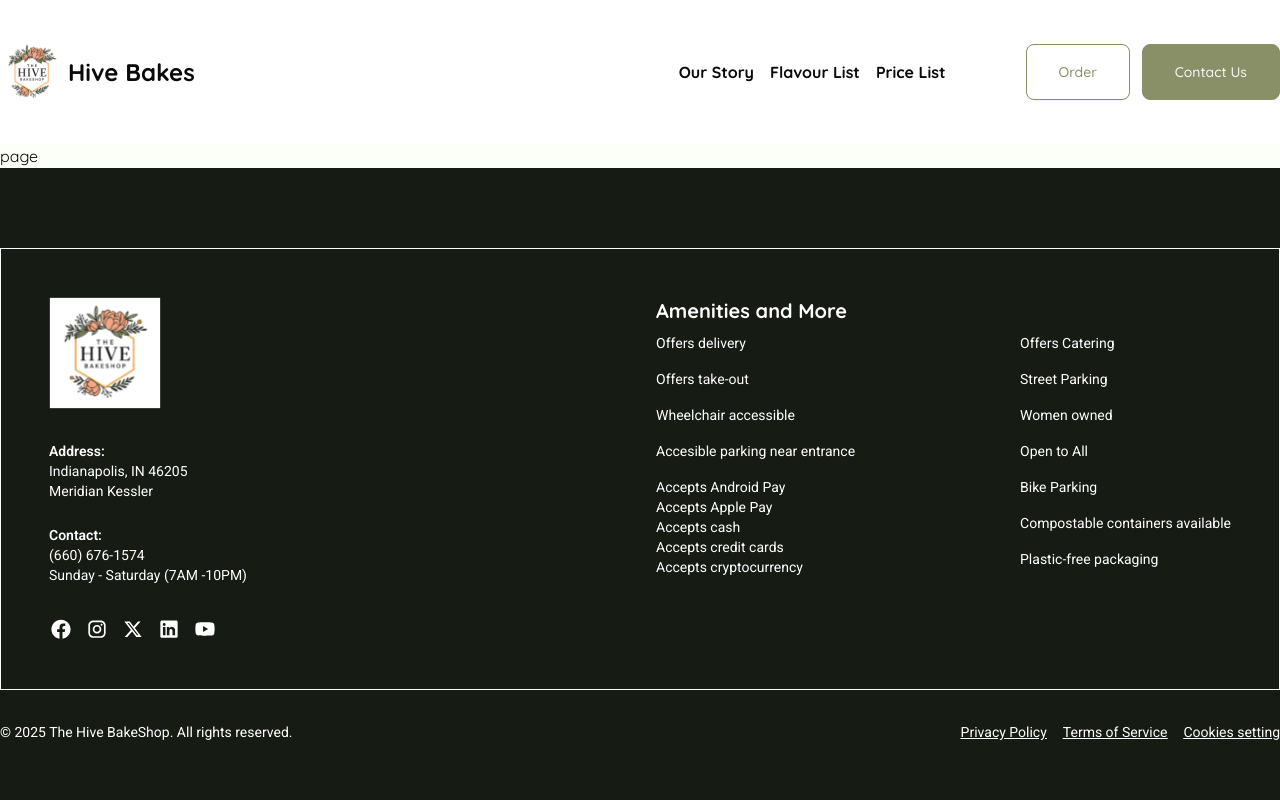
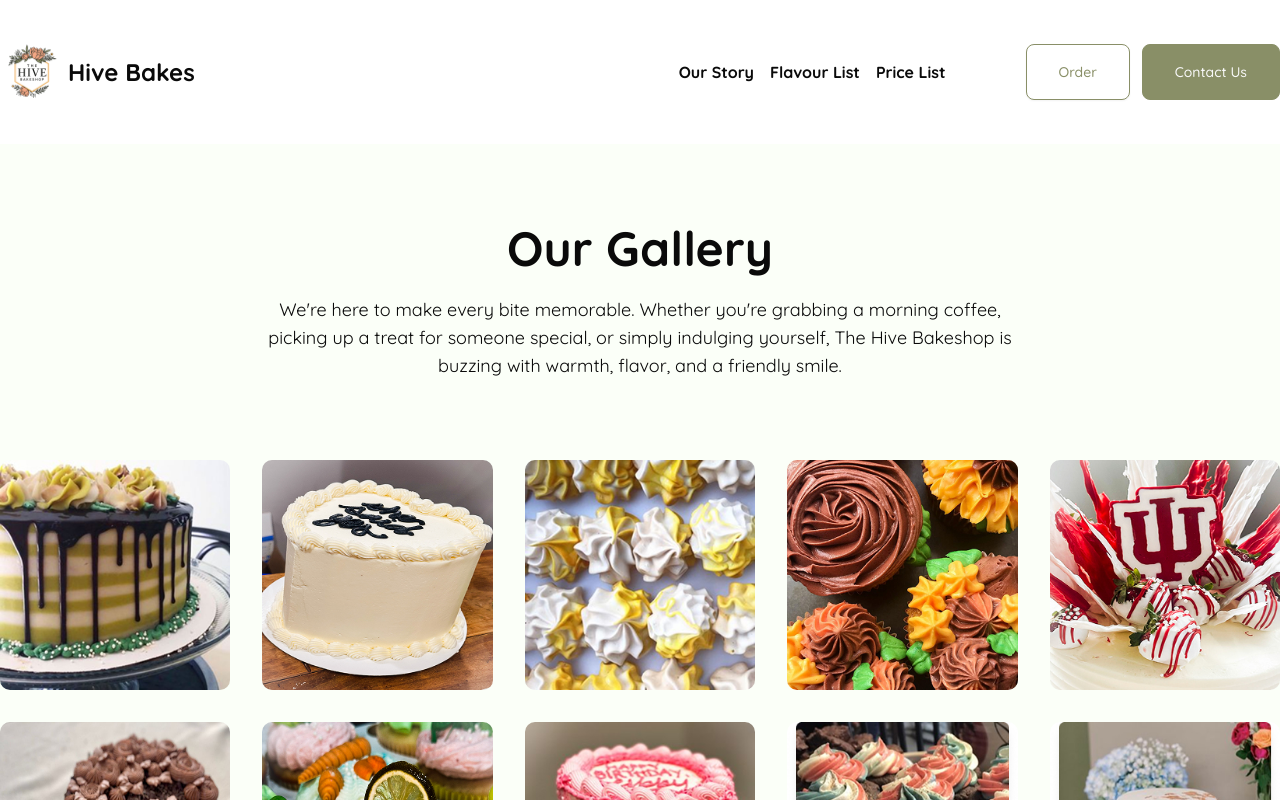
Before and after one commit to Explorarthecreator/HiveBakes, a Next.js app: page /gallery in a window 1280 px wide. Shown: the top 800 px of the page. Built offline with nearby package versions, Linux system fonts and the light colour scheme.

Commit message:
feat: Gallery page

```diff
--- a/src/app/gallery/page.tsx
+++ b/src/app/gallery/page.tsx
@@ -1,7 +1,33 @@
+import Image from "next/image";
 import React from "react";
 
-const page = () => {
-  return <div>page</div>;
+const Gallery = () => {
+  return (
+    <div className="py-10 lg:py-20 px-6 md:px-10 xl:px-0 max-w-[1305px] m-auto space-y-10 lg:space-y-20 ">
+      <div className="text-center space-y-6">
+        <h1 className="font-bold text-4xl md:text-5xl">Our Gallery</h1>
+        <p className="text-base lg:w-3/5 lg:text-lg m-auto">
+          We&apos;re here to make every bite memorable. Whether you&apos;re
+          grabbing a morning coffee, picking up a treat for someone special, or
+          simply indulging yourself, The Hive Bakeshop is buzzing with warmth,
+          flavor, and a friendly smile.
+        </p>
+      </div>
+      <div className="grid grid-cols-3 md:grid-cols-4 gap-2 md:gap-4 lg:grid-cols-5 lg:gap-8">
+        {[...Array(11)].map((_, index) => (
+          <div key={index} className=" rounded-lg overflow-clip">
+            <Image
+              src={`/assets/image${index + 1}.jpg`}
+              alt="image"
+              width={1000}
+              height={1000}
+              className="w-full h-full"
+            />
+          </div>
+        ))}
+      </div>
+    </div>
+  );
 };
 
-export default page;
+export default Gallery;
--- a/src/components/sections/main.tsx
+++ b/src/components/sections/main.tsx
@@ -1,6 +1,7 @@
 import { quickSand } from "@/app/fonts";
-import { Button } from "../ui/button";
+import { Button, buttonVariants } from "../ui/button";
 import MainSlider from "./main-slider";
+import Link from "next/link";
 
 const Main = () => {
   return (
@@ -22,9 +23,12 @@ const Main = () => {
       </div>
       <div></div>
       <div className=" text-center space-x-2 lg:space-x-4">
-        <Button className="py-4 px-7 lg:px-14 h-14 cursor-pointer">
+        <Link
+          href={"/gallery"}
+          className={`py-4 px-7 lg:px-14 h-14 cursor-pointer ${buttonVariants()}`}
+        >
           Our Gallery
-        </Button>
+        </Link>
         <Button
           className="py-4 px-7 lg:px-14 h-14 border-black cursor-pointer"
           variant={"outline"}
```
